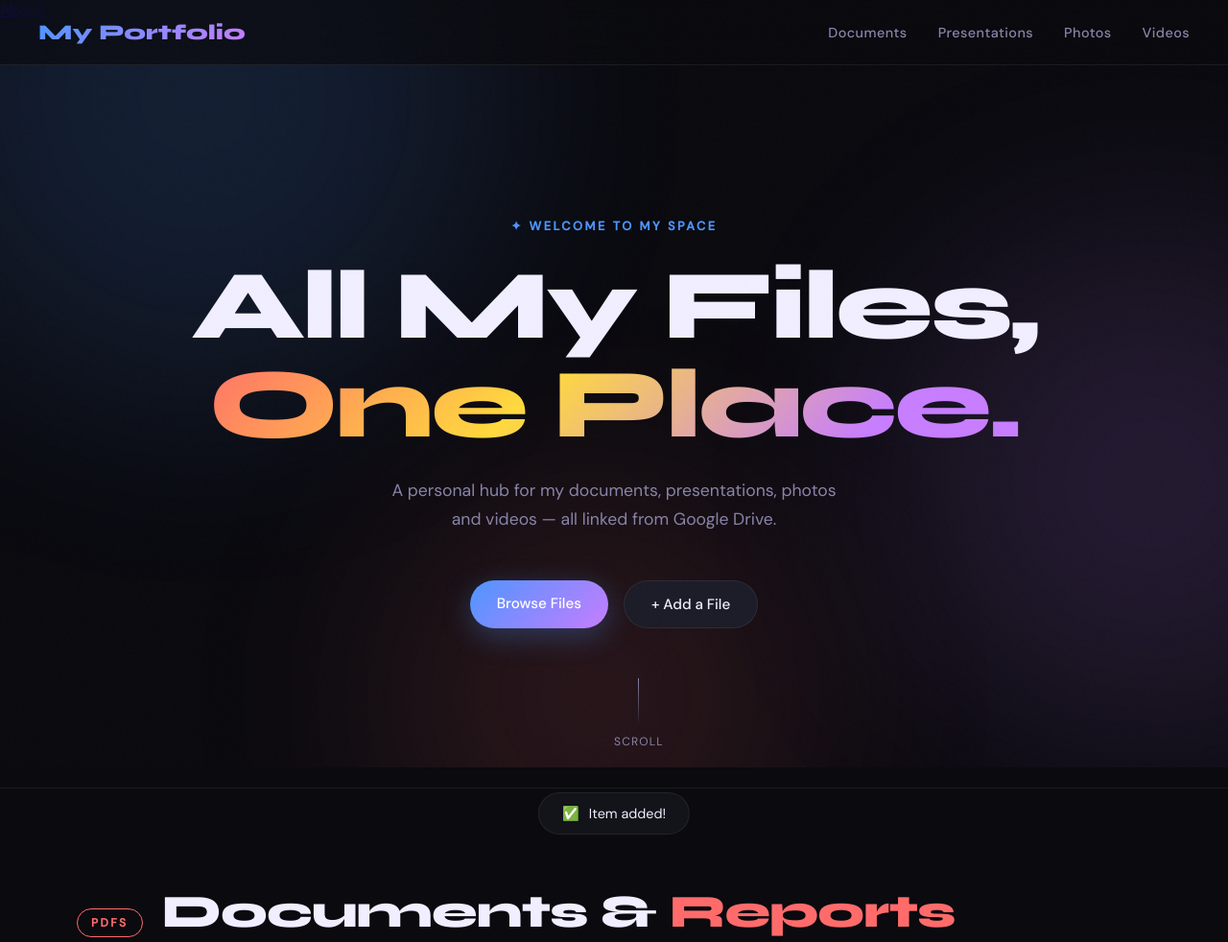
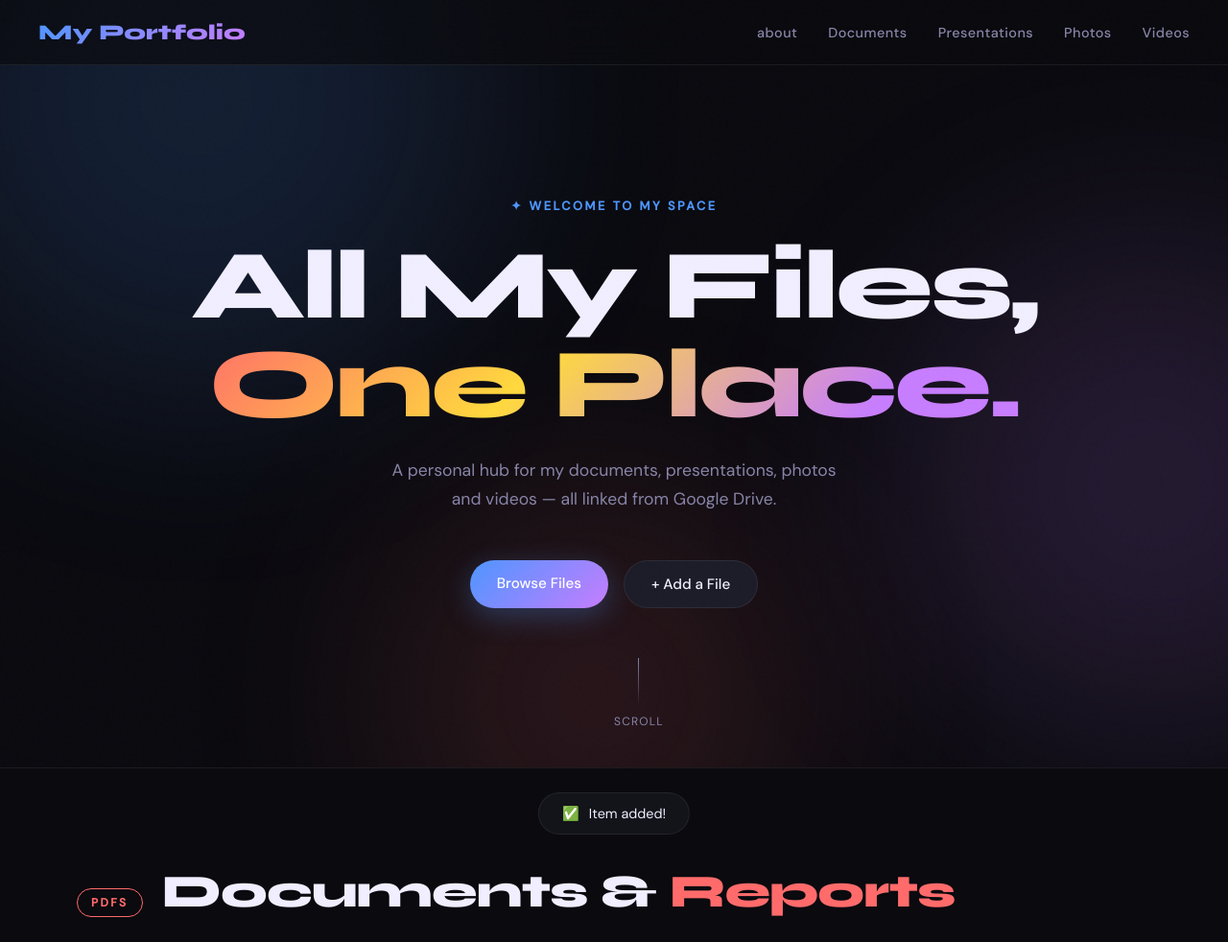
Before and after one commit to sajib431315-sudo/j, a plain HTML site: page index.html in a window 1280 px wide. Shown: the top 982 px of the page at 96% size. Drawn offline with Linux system fonts and the light colour scheme; a web font is replaced by a local one.

Commit message:
Update index.html

```diff
--- a/index.html
+++ b/index.html
@@ -702,9 +702,6 @@
 </style>
 </head>
 <body>
-<a href="about.html"> About
-</a>
-
 <div class="orbs">
   <div class="orb orb1"></div>
   <div class="orb orb2"></div>
@@ -715,6 +712,7 @@
 <nav>
   <div class="nav-logo">My Portfolio</div>
   <ul class="nav-links">
+    <li><a href="about.html">about</a></li>
     <li><a href="#docs">Documents</a></li>
     <li><a href="#ppt">Presentations</a></li>
     <li><a href="#photos">Photos</a></li>
```
